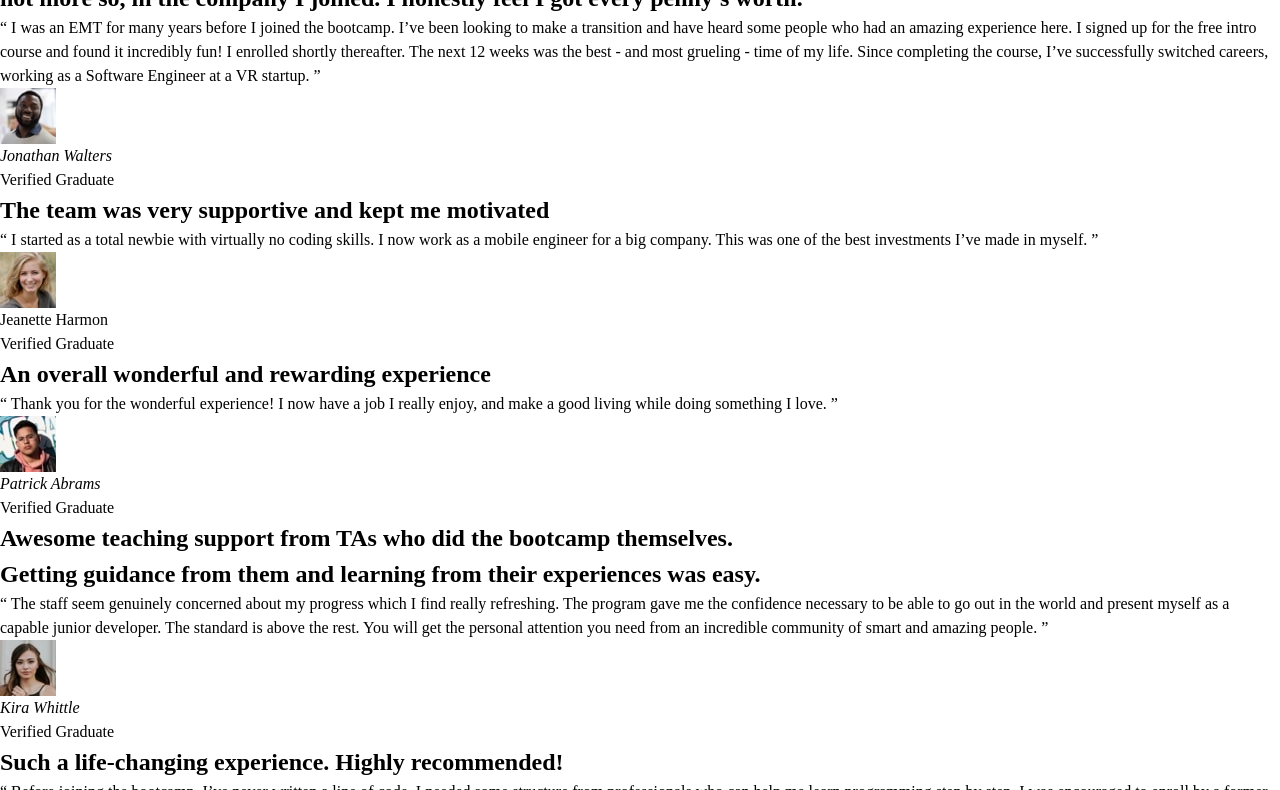
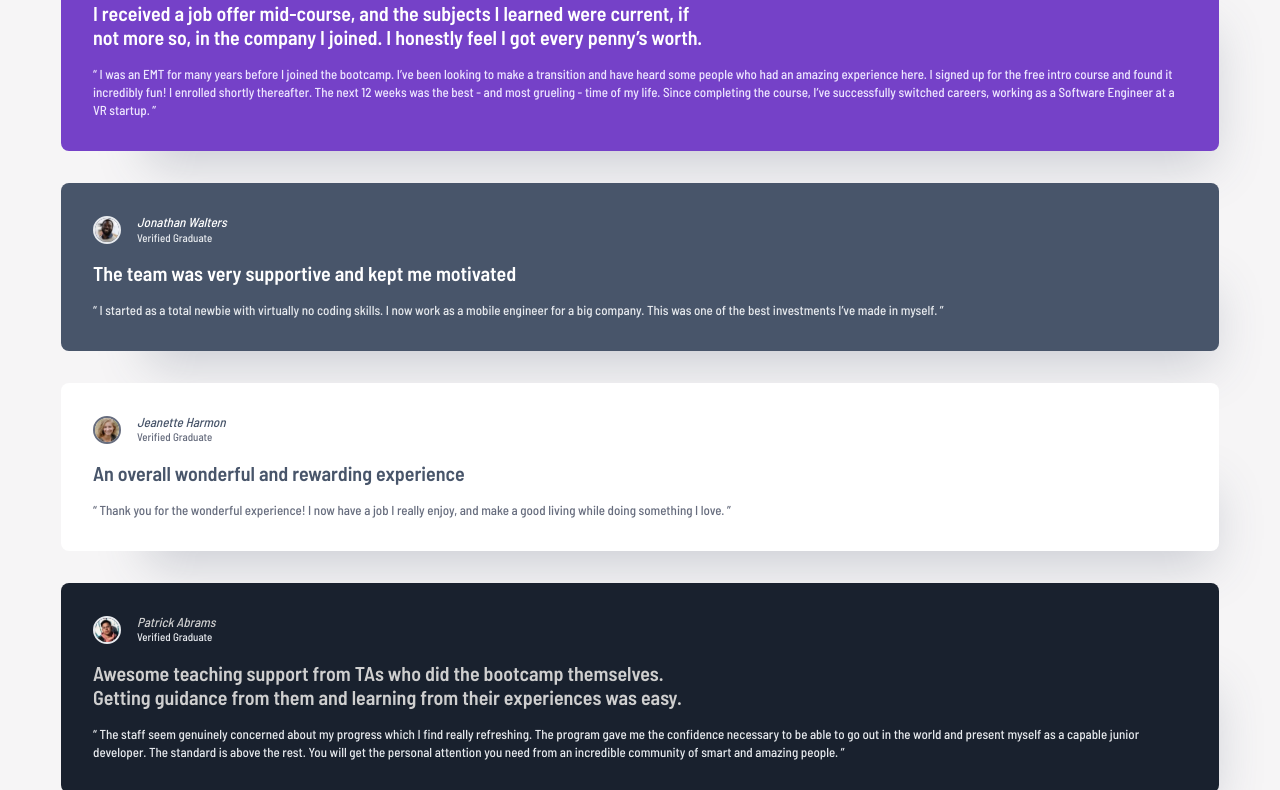
Before and after one commit to KonradJam/testimonials-grid-section-main, a website: page index.html in a window 1280 px wide. Shown: the part 160-950 px from the top of the page. Drawn offline with Linux system fonts and the light colour scheme.

Commit message:
Enhance styling for testimonials section and update color variables

```diff
--- a/assets/scss/assets/_variables.scss
+++ b/assets/scss/assets/_variables.scss
@@ -1,15 +1,18 @@
 //Colors
-$purple-50: hsl(260, 100%, 95%);
-$purple-300: hsl(264, 82%, 80%);
-$purple-500: hsl(263, 55%, 52%);
+$color-bg: #F6F5F6;
 
-$white: hsl(0, 0%, 100%);
-$grey-100: hsl(214, 17%, 92%);
-$grey-200: hsl(0, 0%, 81%);
-$grey-400: hsl(224, 10%, 45%);
-$grey-500: hsl(217, 19%, 35%);
-$dark-blue: hsl(219, 29%, 14%);
-$black: hsl(0, 0%, 7%);
+$color-purple-50: hsl(260, 100%, 95%);
+$color-purple-300: hsl(264, 82%, 80%);
+$color-purple-500: hsl(263, 55%, 52%);
+
+$color-white: hsl(0, 0%, 100%);
+$color-grey-100: hsl(214, 17%, 92%);
+$color-grey-200: hsl(0, 0%, 81%);
+$color-grey-300: hsl(215, 10%, 67%);
+$color-grey-400: hsl(224, 10%, 45%);
+$color-grey-500: hsl(217, 19%, 35%);
+$color-dark-blue: hsl(219, 29%, 14%);
+$color-black: hsl(0, 0%, 7%);
 
 //Spacing
 $spacing-50: .25rem;
--- a/assets/scss/styles.scss
+++ b/assets/scss/styles.scss
@@ -1,3 +1,110 @@
 @use "assets/reset";
-@use "assets/variables";
-@use "assets/mixins";
+@use "assets/variables" as *;
+@use "assets/mixins" as *;
+@use "sass:color";
+
+body {
+    background-color: $color-bg;
+    margin-block: clamp(4.563rem, calc(3.966rem + 2.545vw), 5.188rem); /* min: 73px, max: 83px */
+    margin-inline: clamp(2.188rem, calc(0.637rem + 6.616vw), 3.813rem); /* min: 35px, max: 61px */
+}
+
+.testimonials {
+    display: grid;
+    grid-template-columns: 1fr;
+    gap: $spacing-400;
+
+
+    &__testimonial {
+        display: flex;
+        flex-direction: column;
+        gap: $spacing-200;
+        padding: $spacing-400;
+        border-radius: 8px;
+        background: $color-white;
+        box-shadow: 40px 60px 50px -47px color.change($color-grey-500, $alpha: 0.25);
+    }
+}
+
+.testimonial {
+    &__header {
+        display: grid;
+        grid-template-columns: repeat(2, fit-content(100%));
+        column-gap: $spacing-200;
+    }
+
+    &__image {
+        inline-size: 1.75rem;
+        block-size: 1.75rem;
+        grid-row: 1 / span 2;
+        align-self: center;
+        border: solid 2px white;
+        border-radius: 50%;
+    }
+
+    &__author {
+        @include text-preset-2;
+    }
+
+    &__verified {
+        @include text-preset-4;
+    }
+
+    &__summary {
+        @include text-preset-1;
+    }
+
+    &__full-opinion {
+        @include text-preset-3;
+    }
+}
+
+.u {
+    &-color-purple-50 {
+        color: $color-purple-50;
+    }
+
+    &-color-white {
+        color: $color-white;
+    }
+
+    &-color-grey-100 {
+        color: $color-grey-100;
+    }
+
+    &-color-grey-200 {
+        color: $color-grey-200;
+    }
+
+    &-color-grey-400 {
+        color: $color-grey-400;
+    }
+
+    &-color-grey-500 {
+        color: $color-grey-500;
+    }
+
+    &-bg-color-purple-500 {
+        background-color: $color-purple-500;
+    }
+
+    &-bg-color-grey-500 {
+        background-color: $color-grey-500;
+    }
+
+    &-bg-color-dark-blue {
+        background-color: $color-dark-blue;
+    }
+
+    &-border-color-purple-50 {
+        border-color: $color-purple-50;
+    }
+
+    &-border-color-grey-100 {
+        border-color: $color-grey-100;
+    }
+
+    &-border-color-grey-400 {
+        border-color: $color-grey-400;
+    }
+}
--- a/index.html
+++ b/index.html
@@ -12,19 +12,19 @@
 </head>
 <body>
   <section class="testimonials" role="main">
-    <article class="testimonials__testimonial">
+    <article class="testimonials__testimonial u-bg-color-purple-500">
       <header class="testimonial__header">
-        <img src="./assets/images/image-daniel.jpg" alt="" class="testimonial__image">
-        <p class="testimonial__author">
+        <img src="./assets/images/image-daniel.jpg" alt="" class="testimonial__image u-border-color-purple-50" widht="28" height="28">
+        <p class="testimonial__author u-color-white">
           <cite>Daniel Clifford</cite>
         </p>
-        <p class="testimonial__verified">Verified Graduate</p>
+        <p class="testimonial__verified u-color-purple-50">Verified Graduate</p>
       </header>
-      <h2 class="testimonial__summary">
+      <h2 class="testimonial__summary u-color-white">
         I received a job offer mid-course, and the subjects I learned were current, if not more so,
         in the company I joined. I honestly feel I got every penny’s worth.
       </h2>
-      <blockquote class="testimonial__full-opinion">
+      <blockquote class="testimonial__full-opinion u-color-purple-50">
         <p>
           “ I was an EMT for many years before I joined the bootcamp. I’ve been looking to make a
           transition and have heard some people who had an amazing experience here. I signed up
@@ -34,16 +34,16 @@
         </p>
       </blockquote>
     </article>
-    <article class="testimonials__testimonial">
+    <article class="testimonials__testimonial u-bg-color-grey-500">
       <header class="testimonial__header">
-        <img src="./assets/images/image-jonathan.jpg" alt="" class="testimonial__image">
-        <p class="testimonial__author">
+        <img src="./assets/images/image-jonathan.jpg" alt="" class="testimonial__image u-border-color-grey-100" widht="28" height="28">
+        <p class="testimonial__author u-color-white">
           <cite>Jonathan Walters</cite>
         </p>
-        <p class="testimonial__verified">Verified Graduate</p>
+        <p class="testimonial__verified u-color-grey-100">Verified Graduate</p>
       </header>
-      <h2 class="testimonial__summary">The team was very supportive and kept me motivated</h2>
-      <blockquote class="testimonial__full-opinion">
+      <h2 class="testimonial__summary u-color-white">The team was very supportive and kept me motivated</h2>
+      <blockquote class="testimonial__full-opinion u-color-grey-100">
         <p>
           “ I started as a total newbie with virtually no coding skills. I now work as a mobile engineer
           for a big company. This was one of the best investments I’ve made in myself. ”
@@ -52,33 +52,33 @@
     </article>
     <article class="testimonials__testimonial">
       <header class="testimonial__header">
-        <img src="./assets/images/image-jeanette.jpg" alt="" class="testimonial__image">
-        <p class="testimonial__author">
-          <city>Jeanette Harmon</city>
+        <img src="./assets/images/image-jeanette.jpg" alt="" class="testimonial__image u-border-color-grey-400" widht="28" height="28">
+        <p class="testimonial__author u-color-grey-500">
+          <cite>Jeanette Harmon</cite>
         </p>
-        <p class="testimonial__verified">Verified Graduate</p>
+        <p class="testimonial__verified u-color-grey-400">Verified Graduate</p>
       </header>
-      <h2 class="testimonial__summary">An overall wonderful and rewarding experience</h2>
-      <blockquote class="testimonial__full-opinion">
+      <h2 class="testimonial__summary u-color-grey-500">An overall wonderful and rewarding experience</h2>
+      <blockquote class="testimonial__full-opinion u-color-grey-400">
         <p>
           “ Thank you for the wonderful experience! I now have a job I really enjoy, and make a good living
           while doing something I love. ”
         </p>
       </blockquote>
     </article>
-    <article class="testimonials__testimonial">
+    <article class="testimonials__testimonial u-bg-color-dark-blue">
       <header class="testimonial__header">
-        <img src="./assets/images/image-patrick.jpg" alt="" class="testimonial__image">
-        <p class="testimonial__author">
+        <img src="./assets/images/image-patrick.jpg" alt="" class="testimonial__image u-border-color-grey-100" widht="28" height="28">
+        <p class="testimonial__author u-color-grey-200">
           <cite>Patrick Abrams</cite>
         </p>
-        <p class="testimonial__verified">Verified Graduate</p>
+        <p class="testimonial__verified u-color-grey-100">Verified Graduate</p>
       </header>
-      <h2 class="testimonial__summary">
+      <h2 class="testimonial__summary u-color-grey-200">
         Awesome teaching support from TAs who did the bootcamp themselves. Getting guidance from them and
         learning from their experiences was easy.
       </h2>
-      <blockquote class="testimonial__full-opinion">
+      <blockquote class="testimonial__full-opinion u-color-grey-100">
         <p>
           “ The staff seem genuinely concerned about my progress which I find really refreshing. The program
           gave me the confidence necessary to be able to go out in the world and present myself as a capable
@@ -89,14 +89,14 @@
     </article>
     <article class="testimonials__testimonial">
       <header class="testimonial__header">
-        <img src="./assets/images/image-kira.jpg" alt="" class="testimonial__image">
-        <p class="testimonial__author">
+        <img src="./assets/images/image-kira.jpg" alt="" class="testimonial__image u-border-color-grey-400" widht="28" height="28">
+        <p class="testimonial__author u-color-grey-500">
           <cite>Kira Whittle</cite>
         </p>
-        <p class="testimonial__verified">Verified Graduate</p>
+        <p class="testimonial__verified u-color-grey-400">Verified Graduate</p>
       </header>
-      <h2 class="testimonial__summary">Such a life-changing experience. Highly recommended!</h2>
-      <blockquote class="testimonial__full-opinion">
+      <h2 class="testimonial__summary u-color-grey-500">Such a life-changing experience. Highly recommended!</h2>
+      <blockquote class="testimonial__full-opinion u-color-grey-400">
         <p>
           “ Before joining the bootcamp, I’ve never written a line of code. I needed some structure from
           professionals who can help me learn programming step by step. I was encouraged to enroll by a former
```
Also changed, not shown: assets/css/styles.css.
